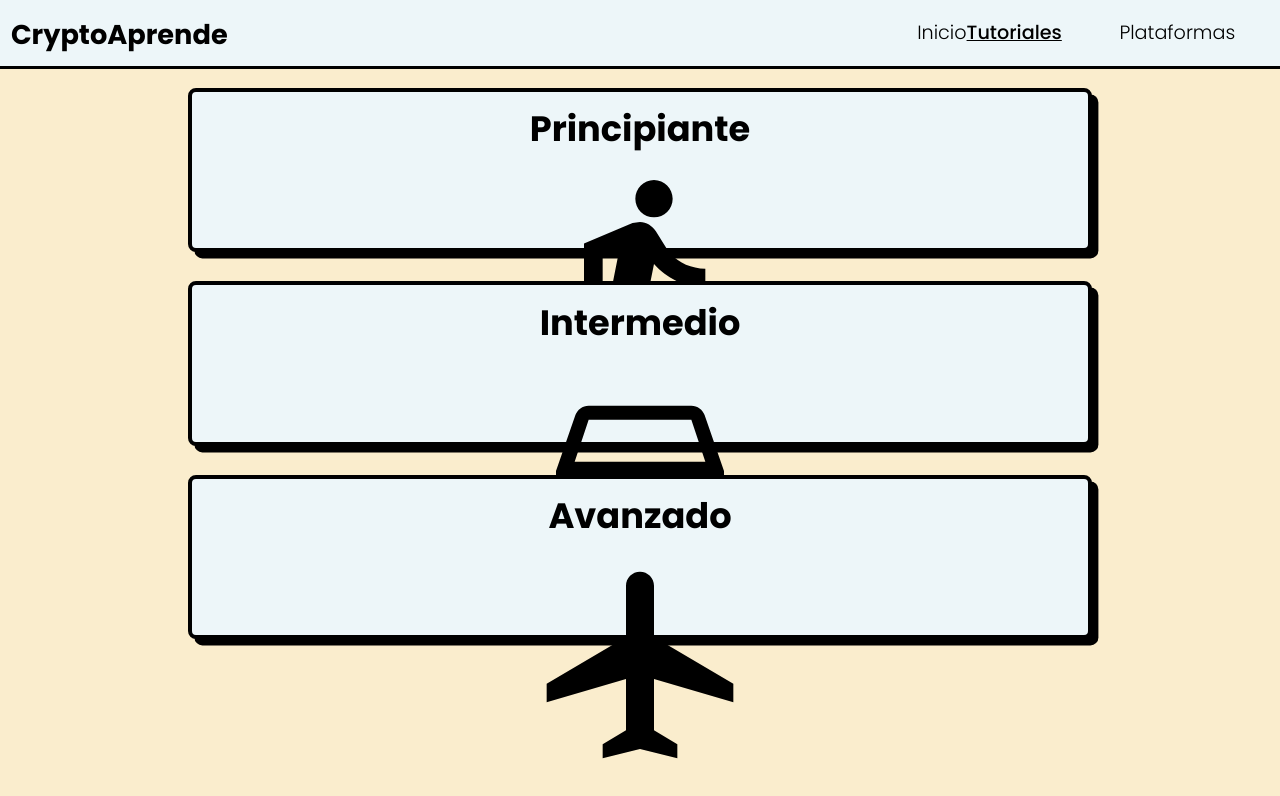
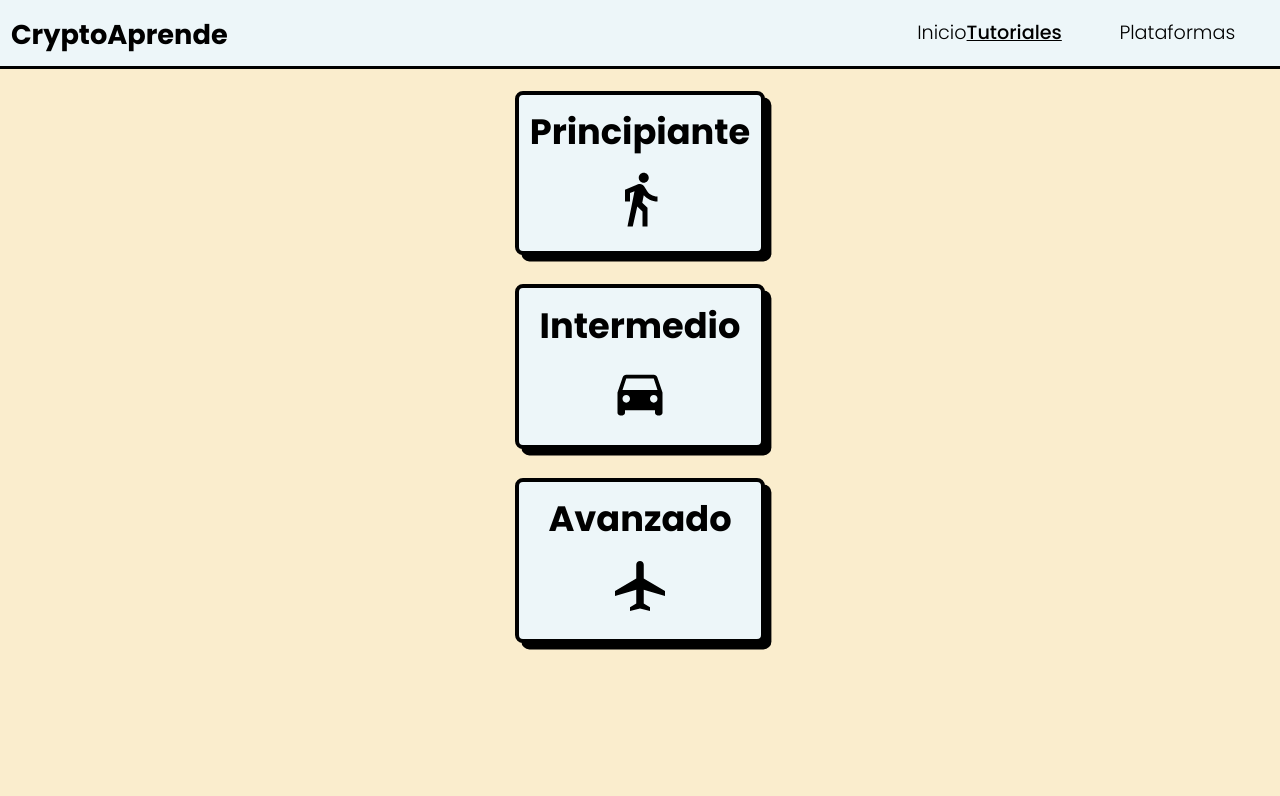
Before and after one commit to voidMuyTofu/cryptoaprende, a React (Vite) app in the folder criptoaprende/: page /tutoriales in a window 1280 px wide. Shown: the top 796 px of the page. Built offline with nearby package versions, Linux system fonts and the light colour scheme.

Commit message:
Arreglando margenes en TutorialesSection y ElegirNivel

```diff
--- a/criptoaprende/src/components/TutorialesSection.tsx
+++ b/criptoaprende/src/components/TutorialesSection.tsx
@@ -55,6 +55,7 @@ export default function TutorialesSection() {
           aquí
         </Subrayado>
       </p>
+      <div className={styles.cardContainer}>
         {data?.map((tutorial) => {
           return (
             <TutorialCard
@@ -67,5 +68,6 @@ export default function TutorialesSection() {
           );
         })}
       </div>
+    </div>
   );
 }
--- a/criptoaprende/src/main.tsx
+++ b/criptoaprende/src/main.tsx
@@ -15,19 +15,28 @@ ReactDOM.render(
       <Route
         path="tutoriales/principiante"
         element={
-                    <Tutoriales url="http://localhost:3000/src/data/LoMasPopular.json" />
+          <Tutoriales
+            url="http://localhost:3000/src/data/LoMasPopular.json"
+            nivel="principiante"
+          />
         }
       ></Route>
       <Route
         path="tutoriales/intermedio"
         element={
-                    <Tutoriales url="http://localhost:3000/src/data/LoMasPopular.json" />
+          <Tutoriales
+            url="http://localhost:3000/src/data/LoMasPopular.json"
+            nivel="intermedio"
+          />
         }
       ></Route>
       <Route
         path="tutoriales/avanzado"
         element={
-                    <Tutoriales url="http://localhost:3000/src/data/LoMasPopular.json" />
+          <Tutoriales
+            url="http://localhost:3000/src/data/LoMasPopular.json"
+            nivel="avanzado"
+          />
         }
       ></Route>
       <Route path="*" element={<Page404 />} />
--- a/criptoaprende/src/pages/ElegirNivel.tsx
+++ b/criptoaprende/src/pages/ElegirNivel.tsx
@@ -21,6 +21,7 @@ export default function ElegirNivel() {
           </Subrayado>{" "}
           que consideres que más se ajusta al tuyo
         </p>
+        <div className={styles.cardContainer}>
           <Card
             tipo="nivel"
             titulo="Principiante"
@@ -41,5 +42,6 @@ export default function ElegirNivel() {
           />
         </div>
       </div>
+    </div>
   );
 }
--- a/criptoaprende/src/pages/Tutoriales.tsx
+++ b/criptoaprende/src/pages/Tutoriales.tsx
@@ -1,7 +1,8 @@
 interface ITutoriales {
-    url: string;
+  url: string;
+  nivel: string;
 }
 
 export default function Tutoriales(props: ITutoriales) {
-    return <h1>{props.url}</h1>;
+  return <h1></h1>;
 }
--- a/criptoaprende/src/styles/Card.module.css
+++ b/criptoaprende/src/styles/Card.module.css
@@ -37,10 +37,8 @@
 }
 /* Css del case "nivel" */
 .containerNivel {
-  margin-top: 1.8em;
   position: relative;
   background-color: var(--secondary-color);
-  width: 70%;
   height: 9.8em;
   border: var(--black-color) 0.3em solid;
   box-shadow: 0.4em 0.4em var(--black-color);
--- a/criptoaprende/src/styles/ElegirNivel.module.css
+++ b/criptoaprende/src/styles/ElegirNivel.module.css
@@ -5,12 +5,19 @@
   text-align: center;
 }
 
+.cardContainer {
+  display: grid;
+  gap: 1.8em;
+  margin-top: 1.5em;
+}
+
 .titulo {
-  margin-top: -2.2em;
+  margin-top: -2.1em;
 }
 
 .descripcion {
   width: 90%;
+  margin-top: 0.15em;
 }
 
 /* Tablets y dispositivos grandes */
```
Lines whose indentation alone changed are shown as unchanged.
